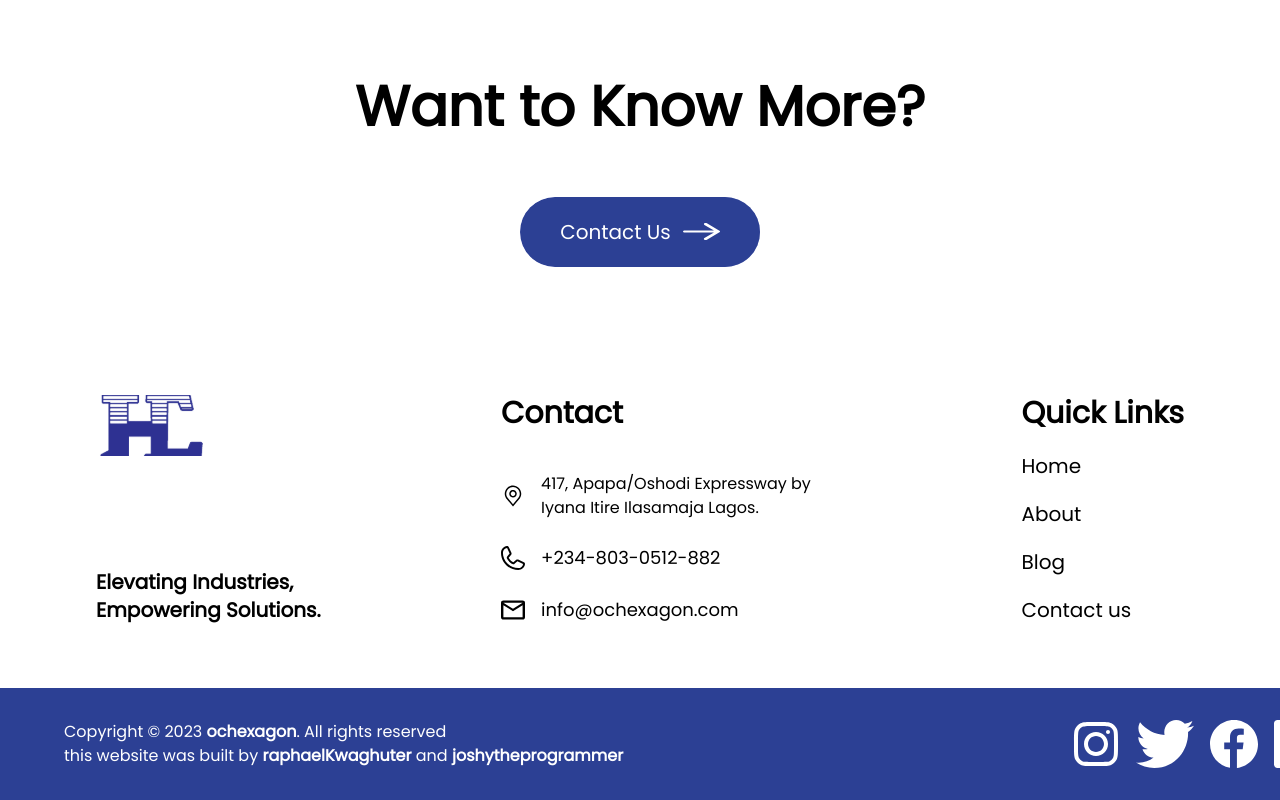
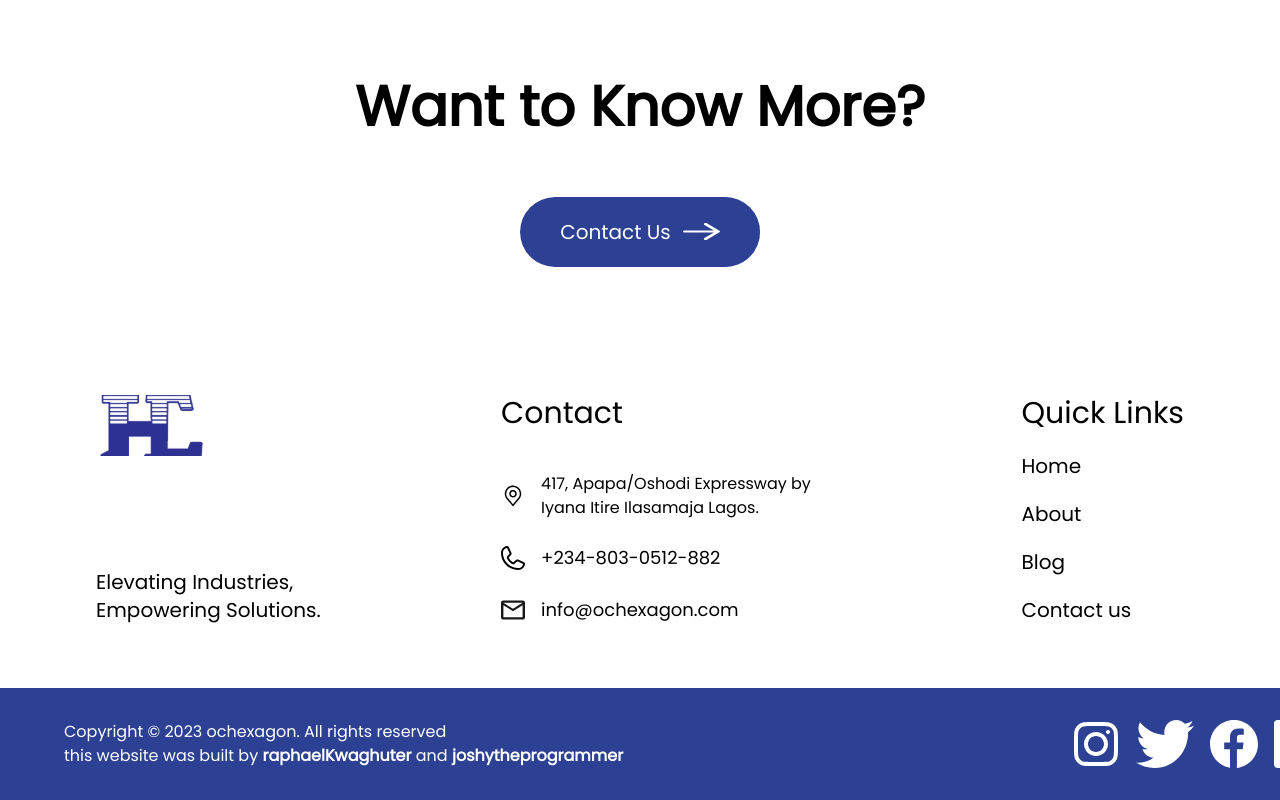
Before and after one commit to joshytheprogrammer/ochexagonv2, a Next.js app: page / in a window 1280 px wide. Shown: the part 3551-4351 px from the top of the page. Built offline with nearby package versions, Linux system fonts and the light colour scheme.

Commit message:
made changes

```diff
--- a/components/Footer.jsx
+++ b/components/Footer.jsx
@@ -20,14 +20,14 @@ const Footer = () => {
            className='w-auto mb-16 sm:mb-28'
           />
 
-          <p className='font font-semibold text-xl'>
+          <p className='font font-medium text-xl'>
             Elevating Industries, <br />
             Empowering Solutions.
           </p>
         </div>
 
         <div className='flex flex-col justify-between font mt-8 sm:my-0'>
-          <h2 className='text-3xl font-semibold mb-4'>Contact</h2>
+          <h2 className='text-3xl font-medium mb-4'>Contact</h2>
           <div className='flex items-center sm:lg text-md my-6 sm:my-0'>
             <Image
              src={location}
@@ -63,7 +63,7 @@ const Footer = () => {
         </div>
         <div className='lg:flex flex-col hidden justify-between font text-xl'>
 
-        <h2 className='text-3xl font-semibold'>Quick Links</h2>
+        <h2 className='text-3xl font-medium '>Quick Links</h2>
 
           <Link href='/' className="hover:text-blue-800">
             Home
@@ -81,8 +81,8 @@ const Footer = () => {
       </div>
       <div className="background-primary text-secondary flex justify-between md:px-16 sm:px-24 sm:py-8 px-4 py-6 font">
         <div className='text-sm sm:text-base'>
-          <p className="mb-3 sm:mb-0">Copyright &copy; 2023 <span className='font-semibold'>ochexagon</span>. All rights reserved </p>
-          <p>this website was built by <Link href="https://github.com/RalphFred" target="_blank" className="font-bold cursor-pointer">raphaelKwaghuter</Link> and <Link href="https://joshytheprogrammer.com/" target="_blank" className="font-bold cursor-pointer">joshytheprogrammer</Link></p>
+          <p className="mb-3 sm:mb-0">Copyright &copy; 2023 <span className='font-medium '>ochexagon</span>. All rights reserved </p>
+          <p>this website was built by <Link href="https://github.com/RalphFred" target="_blank" className="font-semibold  cursor-pointer">raphaelKwaghuter</Link> and <Link href="https://joshytheprogrammer.com/" target="_blank" className="font-semibold cursor-pointer">joshytheprogrammer</Link></p>
         </div>
         <div className="hidden sm:flex">
           <Image
```
Also changed, not shown: assets/mail.svg.
